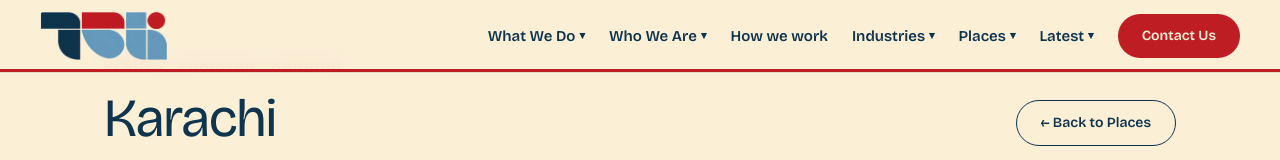
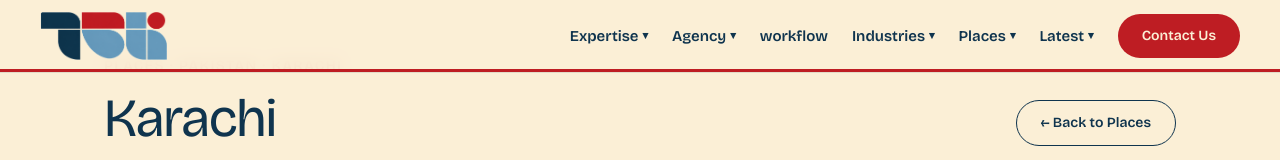
Before and after one commit to hasan38200/thefrontend2, a React (Vite) app: page /city in a window 1280 px wide. Shown: the top 160 px of the page. Built offline with nearby package versions, Linux system fonts and the light colour scheme.

Commit message:
Fixation

```diff
--- a/src/components/Nav/index.jsx
+++ b/src/components/Nav/index.jsx
@@ -19,8 +19,8 @@ const WHO_WE_ARE = [
 ];
 
 const LATEST = [
-  { label: "Our Blog", to: "/blog" },
-  { label: "Our Reports", to: "/reports" },
+  { label: " Blog", to: "/blog" },
+  { label: " Reports", to: "/reports" },
 ];
 
 export default function Nav() {
@@ -101,7 +101,7 @@ export default function Nav() {
                   whatWeDoOpen ? "text-navy/40" : "text-navy hover:text-red"
                 }`}
               >
-                What We Do
+                Expertise
                 <motion.span animate={{ rotate: whatWeDoOpen ? 180 : 0 }} transition={{ duration: 0.25, ease: "easeInOut" }} className="text-[11px]">
                   ▾
                 </motion.span>
@@ -147,7 +147,7 @@ export default function Nav() {
                   whoWeAreOpen ? "text-navy/40" : "text-navy hover:text-red"
                 }`}
               >
-                Who We Are
+               Agency
                 <motion.span animate={{ rotate: whoWeAreOpen ? 180 : 0 }} transition={{ duration: 0.25, ease: "easeInOut" }} className="text-[11px]">
                   ▾
                 </motion.span>
--- a/src/data/index.js
+++ b/src/data/index.js
@@ -10,7 +10,7 @@ export const NAV = [
       { name: "Our Work", to: "/what-we-do#our-work" },
     ],
   },
-  { label: "How we work", to: "how" },
+  { label: "workflow", to: "how" },
 ];
 
 export const CATS=["UGC creators","Influencers","Models","Actors & presenters","Photographers & videographers"];
```
